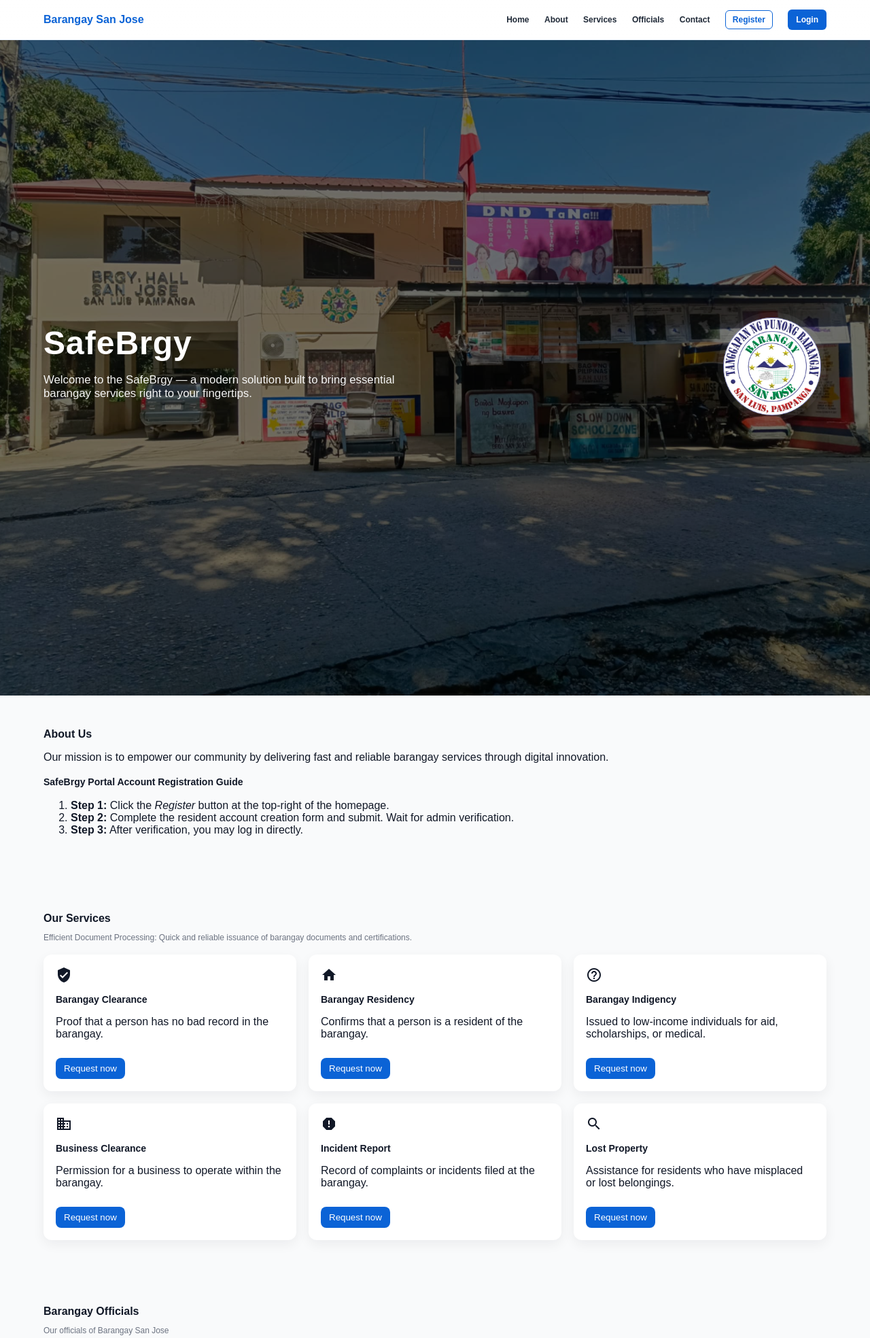
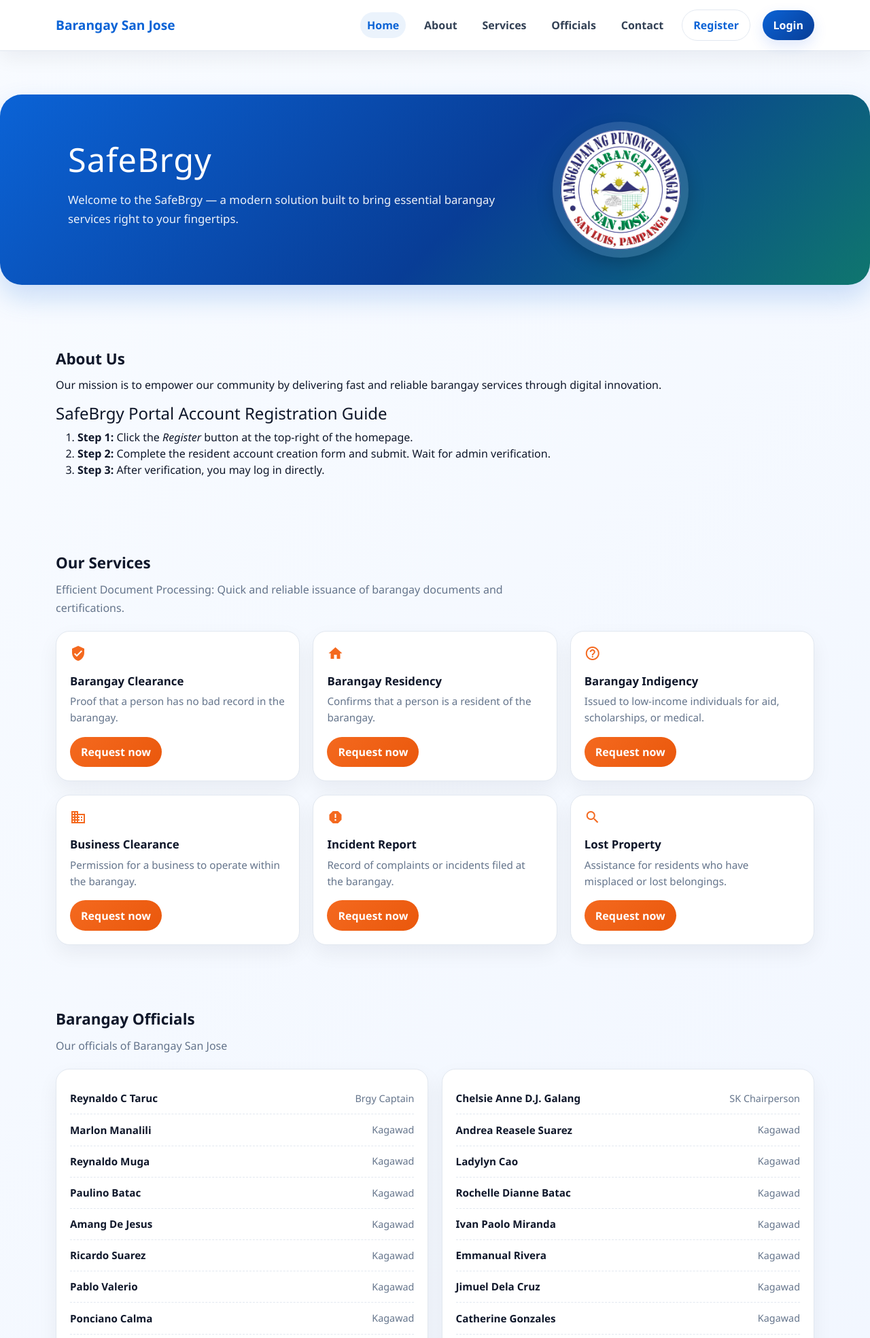
Before and after one commit to Christian-0777/safebrgy, a PHP site: page / in a window 1280 px wide. Shown: the top 1968 px of the page at 68% size. Run offline with PHP 8.4, Linux system fonts and the light colour scheme.

Commit message:
Update 2.2.7.1

```diff
--- a/admin/main-pages/account_settings.php
+++ b/admin/main-pages/account_settings.php
@@ -31,6 +31,7 @@
   <link rel="stylesheet" href="../../assets/css/shared/shared-header.css">
   <link rel="stylesheet" href="../../assets/css/shared/shared_sidebar.css">
   <link rel="stylesheet" href="../../assets/css/shared/colors.css">
+  <link rel="stylesheet" href="../../assets/css/shared/layout.css">
   <!-- Page-specific styles -->
   <link rel="stylesheet" href="../../assets/css/admin/account_settings.css">
   <!-- Font Awesome -->
--- a/admin/main-pages/announcement.php
+++ b/admin/main-pages/announcement.php
@@ -277,6 +277,7 @@
   <link rel="stylesheet" href="../../assets/css/shared/colors.css">
   <!-- Page-specific styles -->
   <link rel="stylesheet" href="../../assets/css/admin/announcement.css">
+  <link rel="stylesheet" href="../../assets/css/shared/layout.css">
   <!-- Font Awesome -->
   <link rel="stylesheet" href="https://cdnjs.cloudflare.com/ajax/libs/font-awesome/6.4.0/css/all.min.css">
   <!-- Bootstrap CSS -->
--- a/admin/main-pages/dashboard.php
+++ b/admin/main-pages/dashboard.php
@@ -181,6 +181,7 @@
   <link rel="stylesheet" href="https://cdn.jsdelivr.net/npm/bootstrap@5.3.0/dist/css/bootstrap.min.css">
   <!-- Page-specific styles -->
   <link rel="stylesheet" href="../../assets/css/admin/dashboard.css">
+  <link rel="stylesheet" href="../../assets/css/shared/layout.css">
   <!-- Font Awesome -->
   <link rel="stylesheet" href="https://cdnjs.cloudflare.com/ajax/libs/font-awesome/6.4.0/css/all.min.css">
 </head>
@@ -549,5 +550,6 @@
   <script src="https://cdn.jsdelivr.net/npm/bootstrap@5.3.0/dist/js/bootstrap.bundle.min.js"></script>
   <!-- Page-specific scripts -->
   <script src="../../assets/js/admin/dashboard.js"></script>
+  <script src="../../assets/js/shared/layout_functions.js"></script>
 </body>
 </html>
--- a/admin/main-pages/profile.php
+++ b/admin/main-pages/profile.php
@@ -82,6 +82,7 @@
   <link rel="stylesheet" href="https://cdn.jsdelivr.net/npm/bootstrap@5.3.0/dist/css/bootstrap.min.css">
   <!-- Page-specific styles -->
   <link rel="stylesheet" href="../../assets/css/admin/profile.css">
+  <link rel="stylesheet" href="../../assets/css/shared/layout.css">
   <!-- Font Awesome -->
   <link rel="stylesheet" href="https://cdnjs.cloudflare.com/ajax/libs/font-awesome/6.4.0/css/all.min.css">
 </head>
@@ -301,6 +302,7 @@
 <script src="../../assets/js/shared/shared-sidebar.js"></script>
 <!-- Bootstrap JS -->
 <script src="https://cdn.jsdelivr.net/npm/bootstrap@5.3.0/dist/js/bootstrap.bundle.min.js"></script>
+<script src="../../assets/js/shared/layout_functions.js"></script>
 <!-- Page-specific JS -->
 <script src="../../assets/js/admin/profile.js"></script>
 </body>
--- a/admin/main-pages/reports.php
+++ b/admin/main-pages/reports.php
@@ -115,6 +115,7 @@
   <link rel="stylesheet" href="../../assets/css/shared/shared-header.css">
   <link rel="stylesheet" href="../../assets/css/shared/shared_sidebar.css">
   <link rel="stylesheet" href="../../assets/css/shared/colors.css">
+  <link rel="stylesheet" href="../../assets/css/shared/layout.css">
   <!-- Page-specific styles -->
   <link rel="stylesheet" href="../../assets/css/admin/reports.css">
   <!-- Font Awesome -->
--- a/admin/main-pages/requests.php
+++ b/admin/main-pages/requests.php
@@ -174,6 +174,7 @@
   <link rel="stylesheet" href="../../assets/css/shared/colors.css">
   <!-- Page-specific styles -->
   <link rel="stylesheet" href="../../assets/css/admin/requests.css">
+  <link rel="stylesheet" href="../../assets/css/shared/layout.css">
   <!-- Font Awesome -->
   <link rel="stylesheet" href="https://cdnjs.cloudflare.com/ajax/libs/font-awesome/6.4.0/css/all.min.css">
   <!-- Bootstrap CSS -->
--- a/admin/main-pages/user_verification.php
+++ b/admin/main-pages/user_verification.php
@@ -58,6 +58,7 @@
   <link rel="stylesheet" href="../../assets/css/shared/colors.css">
   <!-- Page-specific styles -->
   <link rel="stylesheet" href="../../assets/css/admin/user_verification.css">
+  <link rel="stylesheet" href="../../assets/css/shared/layout.css">
   <!-- Font Awesome -->
   <link rel="stylesheet" href="https://cdnjs.cloudflare.com/ajax/libs/font-awesome/6.4.0/css/all.min.css">
 </head>
--- /dev/null
+++ b/assets/css/shared/layout.css
@@ -0,0 +1,371 @@
+:root {
+  --app-bg: #f4f7fb;
+  --app-surface: #ffffff;
+  --app-surface-2: #f8fbff;
+  --app-border: #e5ebf2;
+  --app-accent: #2563eb;
+  --app-accent-2: #0f766e;
+  --app-accent-soft: #dbeafe;
+  --app-muted: #64748b;
+  --app-dark: #0f172a;
+  --shadow-soft: 0 12px 32px rgba(15, 23, 42, 0.07);
+}
+
+body {
+  margin: 0;
+  font-family: "Segoe UI", Arial, sans-serif;
+  background: linear-gradient(135deg, #f8fbff 0%, #eef5ff 100%);
+  color: var(--app-dark);
+  min-height: 100vh;
+}
+
+body, .header, .sidebar, .main-content {
+  transition: all 0.25s ease;
+}
+
+a {
+  color: inherit;
+  text-decoration: none;
+}
+
+img {
+  max-width: 100%;
+  display: block;
+}
+
+.btn,
+.form-control,
+.form-select,
+.card,
+.table {
+  border-radius: 0.9rem;
+}
+
+.btn-primary {
+  background: linear-gradient(135deg, var(--app-accent), var(--app-accent-2));
+  border: none;
+  box-shadow: 0 8px 20px rgba(37, 99, 235, 0.15);
+}
+
+.btn-primary:hover {
+  background: linear-gradient(135deg, #1d4ed8, #0f766e);
+  transform: translateY(-1px);
+}
+
+.btn-outline-secondary,
+.btn-outline-primary {
+  border-radius: 999px;
+}
+
+.page-shell,
+.container-fluid {
+  max-width: 1440px;
+  margin: 0 auto;
+}
+
+.header {
+  position: fixed;
+  top: 0;
+  left: 0;
+  right: 0;
+  height: 74px;
+  background: rgba(255, 255, 255, 0.95);
+  backdrop-filter: blur(16px);
+  border-bottom: 1px solid var(--app-border);
+  box-shadow: var(--shadow-soft);
+  display: flex;
+  align-items: center;
+  justify-content: space-between;
+  padding: 0 1.5rem;
+  z-index: 1050;
+}
+
+.header-left,
+.header-right {
+  display: flex;
+  align-items: center;
+  gap: 0.85rem;
+}
+
+.header-logo {
+  display: flex;
+  align-items: center;
+  gap: 0.75rem;
+  font-weight: 700;
+  color: var(--app-dark);
+}
+
+.header-logo .logo-image {
+  width: 42px;
+  height: 42px;
+  border-radius: 50%;
+  object-fit: cover;
+  box-shadow: 0 6px 15px rgba(15, 23, 42, 0.12);
+}
+
+.header .sidebar-toggle,
+.nav-toggle {
+  display: none;
+  align-items: center;
+  justify-content: center;
+  width: 42px;
+  height: 42px;
+  border: 1px solid var(--app-border);
+  border-radius: 50%;
+  background: var(--app-surface);
+  color: var(--app-accent);
+  box-shadow: 0 8px 20px rgba(15, 23, 42, 0.06);
+}
+
+.user-profile {
+  display: flex;
+  align-items: center;
+  gap: 0.75rem;
+  padding: 0.45rem 0.75rem;
+  border: 1px solid var(--app-border);
+  border-radius: 999px;
+  background: var(--app-surface-2);
+  box-shadow: inset 0 1px 0 rgba(255,255,255,0.7);
+}
+
+.profile-avatar {
+  width: 40px;
+  height: 40px;
+  border-radius: 50%;
+  display: flex;
+  align-items: center;
+  justify-content: center;
+  background: linear-gradient(135deg, var(--app-accent), var(--app-accent-2));
+  color: white;
+  font-weight: 700;
+}
+
+.profile-name {
+  font-size: 0.95rem;
+  font-weight: 600;
+}
+
+.profile-role {
+  font-size: 0.8rem;
+  color: var(--app-muted);
+}
+
+.sidebar {
+  position: fixed;
+  top: 0;
+  left: 0;
+  width: 260px;
+  height: 100vh;
+  padding-top: 84px;
+  background: linear-gradient(180deg, #071b3b 0%, #1d4ed8 100%);
+  color: white;
+  border-right: 1px solid rgba(255,255,255,0.1);
+  box-shadow: 16px 0 48px rgba(15, 23, 42, 0.2);
+  z-index: 1040;
+}
+
+.sidebar-menu {
+  list-style: none;
+  padding: 0 0.8rem;
+  margin: 0;
+}
+
+.sidebar-menu a,
+.sidebar-footer a {
+  display: flex;
+  align-items: center;
+  gap: 0.8rem;
+  padding: 0.8rem 1rem;
+  margin: 0.3rem 0;
+  border-radius: 0.85rem;
+  color: rgba(255,255,255,0.92);
+  font-weight: 600;
+  transition: all 0.2s ease;
+}
+
+.sidebar-menu a:hover,
+.sidebar-footer a:hover,
+.sidebar-menu a.active {
+  background: rgba(255, 255, 255, 0.16);
+  color: white;
+  transform: translateX(2px);
+}
+
+.sidebar-footer {
+  position: absolute;
+  bottom: 1rem;
+  left: 0;
+  right: 0;
+  padding: 0 0.8rem;
+}
+
+.main-content {
+  margin-left: 260px;
+  min-height: 100vh;
+  padding: 90px 1.25rem 2rem;
+}
+
+.page-card,
+.card {
+  background: rgba(255, 255, 255, 0.95);
+  border: 1px solid var(--app-border);
+  box-shadow: var(--shadow-soft);
+}
+
+.page-title,
+.welcome-title,
+.section-title {
+  font-size: 1.45rem;
+  font-weight: 700;
+  color: var(--app-dark);
+}
+
+.welcome-title {
+  font-size: 1.7rem;
+}
+
+.page-subtitle,
+.text-muted {
+  color: var(--app-muted);
+}
+
+.stat-card,
+.tracker-card,
+.service-card {
+  background: var(--app-surface);
+  border: 1px solid var(--app-border);
+  border-radius: 1.1rem;
+  box-shadow: var(--shadow-soft);
+}
+
+.stat-card,
+.tracker-card {
+  padding: 1.2rem;
+}
+
+.hero-panel {
+  background: linear-gradient(135deg, rgba(37, 99, 235, 0.98), rgba(15, 118, 110, 0.95));
+  color: white;
+  border-radius: 1.5rem;
+  box-shadow: var(--shadow-soft);
+}
+
+.hero-panel .lead {
+  font-size: 1rem;
+  line-height: 1.7;
+  color: rgba(255,255,255,0.9);
+}
+
+.mobile-nav {
+  display: none;
+  position: fixed;
+  top: 78px;
+  right: 1rem;
+  width: min(280px, calc(100vw - 2rem));
+  background: var(--app-surface);
+  border-radius: 1rem;
+  box-shadow: var(--shadow-soft);
+  border: 1px solid var(--app-border);
+  padding: 0.8rem;
+  z-index: 1060;
+}
+
+.mobile-nav.open {
+  display: block;
+}
+
+.mobile-nav a {
+  display: block;
+  padding: 0.7rem 0.75rem;
+  border-radius: 0.75rem;
+  color: var(--app-dark);
+  font-weight: 600;
+}
+
+.mobile-nav a:hover {
+  background: var(--app-accent-soft);
+  color: var(--app-accent);
+}
+
+.sidebar-backdrop {
+  position: fixed;
+  inset: 0;
+  background: rgba(2, 8, 23, 0.45);
+  backdrop-filter: blur(2px);
+  z-index: 1030;
+  display: none;
+}
+
+.sidebar-backdrop.show {
+  display: block;
+}
+
+.table thead {
+  background: linear-gradient(135deg, var(--app-accent), var(--app-accent-2));
+  color: white;
+}
+
+.form-control,
+.form-select,
+.form-floating > .form-control {
+  border: 1px solid #d5e0eb;
+  border-radius: 0.8rem;
+  padding: 0.8rem 0.95rem;
+}
+
+.form-control:focus,
+.form-select:focus {
+  border-color: var(--app-accent);
+  box-shadow: 0 0 0 0.2rem rgba(37, 99, 235, 0.15);
+}
+
+@media (max-width: 991px) {
+  .header-nav {
+    display: none;
+  }
+
+  .main-content {
+    padding-left: 1rem;
+    padding-right: 1rem;
+  }
+}
+
+@media (max-width: 768px) {
+  .header {
+    padding: 0 0.9rem;
+    height: 68px;
+  }
+
+  .header-right .profile-info,
+  .header-right .user-profile .profile-info {
+    display: none;
+  }
+
+  .sidebar {
+    transform: translateX(-100%);
+    width: min(84vw, 300px);
+    padding-top: 74px;
+  }
+
+  .sidebar.open {
+    transform: translateX(0);
+  }
+
+  .main-content {
+    margin-left: 0;
+    padding-top: 84px;
+  }
+
+  .header .sidebar-toggle,
+  .nav-toggle {
+    display: inline-flex;
+  }
+
+  .mobile-nav {
+    display: none;
+  }
+
+  .mobile-nav.open {
+    display: block;
+  }
+}
--- a/assets/style.css
+++ b/assets/style.css
@@ -2,163 +2,97 @@
 
 :root{
   --primary:#0b63d6;
-  --muted:#6b7280;
-  --bg:#f9fafb;
+  --primary-dark:#083d96;
+  --accent:#f4691f;
+  --muted:#64748b;
+  --bg:#f4f7fb;
   --card:#ffffff;
+  --border:#e2e8f0;
   --max-width:1200px;
 }
 
 * {
-  font-family: Arial;
+  font-family: "Segoe UI", Arial, sans-serif;
+}
+
+html {
+  scroll-behavior: smooth;
 }
 
 body{
   margin:0;
-  font-family: Arial;
-  color:#111827;
-  background:var(--bg);
+  color:#0f172a;
+  background:linear-gradient(135deg, #f8fbff 0%, #eef4ff 100%);
   -webkit-font-smoothing:antialiased;
   -moz-osx-font-smoothing:grayscale;
 }
 
 .container{
-  width:90%;
-  max-width:var(--max-width);
+  width:min(92%, var(--max-width));
   margin:0 auto;
 }
 
-/* Header */
-.site-header{
-  background:linear-gradient(180deg, rgba(255,255,255,0.95), rgba(255,255,255,0.9));
+.site-header {
   position:sticky;
   top:0;
   z-index:50;
-  border-bottom:1px solid #e6eef8;
+  backdrop-filter:blur(16px);
+  background:rgba(255,255,255,0.92);
+  border-bottom:1px solid var(--border);
+  box-shadow:0 10px 30px rgba(15,23,42,0.06);
 }
 .header-inner{
   display:flex;
   align-items:center;
   justify-content:space-between;
-  padding:14px 0;
+  min-height:74px;
+  gap:1rem;
 }
-h1, h2, h3, h4, h5, h6 {
-  font-family: Arial;
-}
-
-h1 { font-size: 16px; }
-h2 { font-size: 16px; }
-h3 { font-size: 16px; }
-h4 { font-size: 14px; }
-h5 { font-size: 14px; }
-h6 { font-size: 14px; }
-
-.brand h1{font-size: 16px;margin:0;color:var(--primary)}
-.main-nav a{
-  margin-left:18px;
-  text-decoration:none;
-  color:#1f2937;
-  font-weight:600;
-  font-size: 12px;
-}
-.main-nav .btn-primary{
-  background:var(--primary);
-  color:#fff;
-  padding:8px 12px;
-  border-radius:6px;
-  font-size: 12px;
-}
-.main-nav .btn-outline{
-  border:1px solid var(--primary);
-  color:var(--primary);
-  padding:6px 10px;
-  border-radius:6px;
-  text-decoration:none;
-  font-size: 12px;
-}
-
-/* Mobile nav toggle */
-.nav-toggle{display:none;background:none;border:0;font-size:20px}
-
-/* Hero */
-.hero{
-  background-image: url('../assets/img/hero.jpg');
-  background-size:cover;
-  background-position:center;
-  min-height:950px;
-  display:flex;
-  align-items:center;
-  color:#fff;
-}
-.hero-overlay{
-  width:100%;
-  background:rgba(0,0,0,0.55);
-  padding:400px 0;
-}
-.hero-content{
-  display:flex;
-  align-items:center;
-  justify-content:space-between;
-}
-.hero-text h2{font-size:48px;margin:0 0 8px 0;letter-spacing:1px}
-.lead{max-width:560px;font-size:1.05rem;color:rgba(255,255,255,0.95)}
-.hero-seal img{width:160px;border-radius:50%;background:rgba(255,255,255,0.06);padding:8px}
-
-/* Sections */
-.section{padding:48px 0;background:transparent}
-.section h3{margin:0 0 12px 0;font-size: 16px}
-.section .sub{color:var(--muted);margin-bottom:18px;font-size: 12px}
-
-/* Services grid */
-.services-grid{
-  display:grid;
-  grid-template-columns:repeat(3,1fr);
-  gap:18px;
-}
-.service-card{
-  background:var(--card);
-  padding:18px;
-  border-radius:12px;
-  box-shadow:0 6px 18px rgba(15,23,42,0.06);
-  text-align:left;
-}
-.service-icon{font-size:48px}
-.service-card h4{margin:12px 0 6px 0}
-.btn-request{
-  margin-top:10px;
-  background:var(--primary);
-  color:#fff;
-  border:0;padding:8px 12px;border-radius:8px;
-  cursor:pointer;
-}
-
-/* Officials */
-.officials-grid{display:flex;gap:24px}
-.officials-grid .column{flex:1;background:var(--card);padding:18px;border-radius:10px}
+.brand h1{font-size:1.2rem;margin:0;color:var(--primary);font-weight:700}
+.main-nav{display:flex;align-items:center;gap:1.1rem;flex-wrap:wrap}
+.main-nav a{color:#334155;font-weight:600;padding:0.45rem 0.6rem;border-radius:999px}
+.main-nav a:hover,.main-nav a.active{background:rgba(11,99,214,0.08);color:var(--primary)}
+.main-nav .btn-outline,.main-nav .btn-primary{padding:0.6rem 1rem;border-radius:999px;font-weight:600}
+.main-nav .btn-primary{background:linear-gradient(135deg, var(--primary), var(--primary-dark));color:#fff}
+.main-nav .btn-outline{border:1px solid var(--border);color:var(--primary)}
+.nav-toggle{display:none;background:#fff;border:1px solid var(--border);color:var(--primary);border-radius:50%;width:42px;height:42px;align-items:center;justify-content:center}
+.mobile-nav {display:none;margin-top:0.75rem;padding:0.8rem;border:1px solid var(--border);background:#fff;border-radius:1rem;box-shadow:0 12px 30px rgba(15,23,42,0.08)}
+.mobile-nav.open{display:block}
+.mobile-nav a{display:block;padding:0.7rem 0.8rem;border-radius:0.8rem;color:#334155;font-weight:600}
+.mobile-nav a:hover{background:#f1f5f9;color:var(--primary)}
+.hero{padding:4rem 0 3rem}
+.hero-overlay{padding:2.5rem;border-radius:2rem;background:linear-gradient(135deg, var(--primary) 0%, var(--primary-dark) 55%, #0f766e 100%);color:#fff;box-shadow:0 18px 40px rgba(11,99,214,0.2)}
+.hero-content{display:grid;grid-template-columns:1.3fr 0.7fr;align-items:center;gap:2rem}
+.hero-text h2{font-size:clamp(2rem, 3.8vw, 3.2rem);margin:0 0 1rem;letter-spacing:0.02em}
+.lead{max-width:640px;font-size:1.05rem;color:rgba(255,255,255,0.92);line-height:1.7}
+.hero-seal img{width:min(200px, 55vw);border-radius:50%;background:rgba(255,255,255,0.12);padding:12px;box-shadow:0 10px 24px rgba(0,0,0,0.18)}
+.section{padding:3rem 0}
+.section h3{margin:0 0 0.75rem 0;font-size:1.4rem;font-weight:700;color:#0f172a}
+.section .sub{color:var(--muted);margin-bottom:1.25rem;font-size:1rem;max-width:720px;line-height:1.7}
+.about .card,.register-card,.service-card,.column{background:var(--card);border:1px solid var(--border);box-shadow:0 12px 30px rgba(15,23,42,0.06)}
+.about .card{padding:1.25rem;border-radius:1.25rem}
+.register-card{padding:1.4rem;border-radius:1.25rem}
+.register-form input,.register-form select,.register-form textarea{width:100%;padding:0.8rem 0.95rem;border-radius:0.85rem;border:1px solid var(--border);margin-top:0.4rem;background:#fff}
+.register-form button{margin-top:1rem}
+.services-grid{display:grid;grid-template-columns:repeat(3, minmax(0, 1fr));gap:1.2rem}
+.service-card{padding:1.25rem;border-radius:1.25rem;transition:transform .2s ease, box-shadow .2s ease}
+.service-card:hover{transform:translateY(-4px);box-shadow:0 16px 35px rgba(15,23,42,0.1)}
+.service-icon{font-size:2.2rem;color:var(--accent)}
+.service-card h4{margin:0.8rem 0 0.45rem 0;font-size:1.05rem;font-weight:700}
+.service-card p{color:var(--muted);font-size:0.95rem;line-height:1.6}
+.btn-request{border:none;background:linear-gradient(135deg, var(--accent), #ea580c);color:#fff;padding:0.65rem 1rem;border-radius:999px;font-weight:600}
+.officials-grid{display:grid;grid-template-columns:repeat(2,minmax(0,1fr));gap:1.2rem}
+.officials-grid .column{padding:1.25rem;border-radius:1.25rem}
 .officials-grid ul{list-style:none;padding:0;margin:0}
-.officials-grid li{display:flex;justify-content:space-between;padding:8px 0;border-bottom:1px dashed #eef2f7}
-.officials-grid li strong{font-weight:700}
-.officials-grid li span{color:var(--muted)}
-
-/* Footer */
-.site-footer{background:#0b63d6;color:#fff;padding:28px 0;margin-top:20px}
+.officials-grid li{display:flex;justify-content:space-between;align-items:center;padding:0.7rem 0;border-bottom:1px dashed #e2e8f0;gap:1rem}
+.officials-grid li strong{font-weight:700;font-size:0.95rem}
+.officials-grid li span{color:var(--muted);font-size:0.9rem}
+.site-footer{background:linear-gradient(135deg, #061a38 0%, #0b63d6 100%);color:#fff;padding:2.5rem 0 1rem;margin-top:2rem}
 .footer-grid{display:grid;grid-template-columns:repeat(4,1fr);gap:18px;align-items:start}
-.footer-seal{width:64px}
+.footer-seal{width:64px;border-radius:50%;padding:0.4rem;background:rgba(255,255,255,0.15)}
 .site-footer a{color:#fff;text-decoration:none}
 .site-footer ul{list-style:none;padding:0;margin:0}
 .site-footer address{font-style:normal;color:rgba(255,255,255,0.9)}
-.copyright{padding:12px 0;text-align:center;color:rgba(255,255,255,0.85)}
-
-/* Responsive */
-@media (max-width:900px){
-  .services-grid{grid-template-columns:repeat(2,1fr)}
-  .hero-content{flex-direction:column;gap:18px}
-  .officials-grid{flex-direction:column}
-  .footer-grid{grid-template-columns:repeat(2,1fr)}
-  .main-nav{display:none}
-  .nav-toggle{display:block}
-}
-@media (max-width:600px){
-  .services-grid{grid-template-columns:1fr}
-  .footer-grid{grid-template-columns:1fr}
-  .hero-text h2{font-size:32px}
-}
+.copyright{padding:1rem 0 0;text-align:center;color:rgba(255,255,255,0.85);border-top:1px solid rgba(255,255,255,0.15);margin-top:1.2rem}
+@media (max-width: 900px){.hero-content{grid-template-columns:1fr}.services-grid{grid-template-columns:repeat(2, minmax(0, 1fr))}.officials-grid{grid-template-columns:1fr}}
+@media (max-width: 600px){.header-inner{min-height:68px}.main-nav{display:none}.nav-toggle{display:inline-flex}.hero{padding:2rem 0 1.5rem}.hero-overlay{padding:1.3rem}.services-grid{grid-template-columns:1fr}.footer-grid{grid-template-columns:1fr}.brand h1{font-size:1rem}}
--- a/index.php
+++ b/index.php
@@ -11,9 +11,11 @@
   <meta name="viewport" content="width=device-width,initial-scale=1" />
   <title>SafeBrgy — Barangay San Jose</title>
   <link rel="icon" type="image/png" href="assets/img/seal.png">
+  <link rel="stylesheet" href="https://cdn.jsdelivr.net/npm/bootstrap@5.3.2/dist/css/bootstrap.min.css">
+  <link rel="stylesheet" href="https://cdnjs.cloudflare.com/ajax/libs/font-awesome/6.4.0/css/all.min.css">
+  <link rel="stylesheet" href="assets/css/shared/layout.css">
   <link rel="stylesheet" href="assets/style.css">
   <link href="https://fonts.googleapis.com/icon?family=Material+Icons" rel="stylesheet">
-  <link rel="stylesheet" href="assets/css/public/modals/login.css">
 </head>
 <body>
   <header class="site-header">
@@ -30,8 +32,17 @@
         <a href="#register" class="btn-outline">Register</a>
         <a href="public/login.php" class="btn-primary">Login</a>
       </nav>
-      <button class="nav-toggle" id="navToggle" aria-label="Toggle navigation">☰</button>
+      <button class="nav-toggle" data-nav-toggle aria-label="Toggle navigation"><i class="fas fa-bars"></i></button>
     </div>
+    <nav class="mobile-nav" id="mobileNav">
+      <a href="#home">Home</a>
+      <a href="#about">About</a>
+      <a href="#services">Services</a>
+      <a href="#officials">Officials</a>
+      <a href="#contact">Contact</a>
+      <a href="#register">Register</a>
+      <a href="public/login.php">Login</a>
+    </nav>
   </header>
 
   <main>
@@ -400,5 +411,7 @@
   </div>
 
   <script src="assets/js/public/modals/login.js"></script>
+  <script src="https://cdn.jsdelivr.net/npm/bootstrap@5.3.2/dist/js/bootstrap.bundle.min.js"></script>
+  <script src="assets/js/shared/layout_functions.js"></script>
 </body>
 </html>
--- a/public/public-pages/account.php
+++ b/public/public-pages/account.php
@@ -90,6 +90,7 @@
   <link rel="stylesheet" href="../../assets/css/shared/shared-header.css">
   <link rel="stylesheet" href="../../assets/css/shared/shared_sidebar.css">
   <link rel="stylesheet" href="../../assets/css/shared/colors.css">
+  <link rel="stylesheet" href="../../assets/css/shared/layout.css">
   <!-- Page-specific styles -->
   <link rel="stylesheet" href="../../assets/css/public/account.css">
   <!-- Font Awesome -->
--- a/public/public-pages/announcement.php
+++ b/public/public-pages/announcement.php
@@ -62,6 +62,7 @@
   <link rel="stylesheet" href="../../assets/css/shared/colors.css">
   <!-- Page-specific styles -->
   <link rel="stylesheet" href="../assets/css/public/announcement.css">
+  <link rel="stylesheet" href="../../assets/css/shared/layout.css">
   <!-- Font Awesome -->
   <link rel="stylesheet" href="https://cdnjs.cloudflare.com/ajax/libs/font-awesome/6.4.0/css/all.min.css">
 </head>
@@ -313,6 +314,7 @@
 <script src="../../assets/js/shared/shared-sidebar.js"></script>
 <!-- Bootstrap JS -->
 <script src="https://cdn.jsdelivr.net/npm/bootstrap@5.3.0/dist/js/bootstrap.bundle.min.js"></script>
+<script src="../../assets/js/shared/layout_functions.js"></script>
 <!-- Page-specific JS -->
 <script src="../assets/js/public/announcement.js"></script>
 </body>
--- a/public/public-pages/dashboard.php
+++ b/public/public-pages/dashboard.php
@@ -93,6 +93,7 @@
   <link rel="stylesheet" href="../../assets/css/shared/colors.css">
   <!-- Page-specific styles -->
   <link rel="stylesheet" href="../../assets/css/public/dashboard.css">
+  <link rel="stylesheet" href="../../assets/css/shared/layout.css">
 </head>
 <body>
 
@@ -354,6 +355,7 @@
 
 <!-- Bootstrap JS Bundle -->
 <script src="https://cdn.jsdelivr.net/npm/bootstrap@5.3.0/dist/js/bootstrap.bundle.min.js"></script>
+<script src="../../assets/js/shared/layout_functions.js"></script>
 <!-- Shared JS -->
 <script src="../../assets/js/shared/shared-header.js"></script>
 <script src="../../assets/js/shared/shared-sidebar.js"></script>
--- a/public/public-pages/profile.php
+++ b/public/public-pages/profile.php
@@ -108,6 +108,7 @@
   <link rel="stylesheet" href="../../assets/css/shared/colors.css">
   <!-- Page-specific styles -->
   <link rel="stylesheet" href="../../assets/css/public/profile.css">
+  <link rel="stylesheet" href="../../assets/css/shared/layout.css">
   <!-- Font Awesome -->
   <link rel="stylesheet" href="https://cdnjs.cloudflare.com/ajax/libs/font-awesome/6.4.0/css/all.min.css">
 </head>
@@ -419,6 +420,7 @@
 <script src="../../assets/js/shared/shared-sidebar.js"></script>
 <!-- Bootstrap JS -->
 <script src="https://cdn.jsdelivr.net/npm/bootstrap@5.3.0/dist/js/bootstrap.bundle.min.js"></script>
+<script src="../../assets/js/shared/layout_functions.js"></script>
 <!-- Page-specific JS -->
 <script src="../../assets/js/public/profile.js"></script>
 </body>
--- a/public/public-pages/reports.php
+++ b/public/public-pages/reports.php
@@ -67,6 +67,7 @@
   <link rel="stylesheet" href="../../assets/css/shared/colors.css">
   <!-- Page-specific styles -->
   <link rel="stylesheet" href="../../assets/css/public/reports.css">
+  <link rel="stylesheet" href="../../assets/css/shared/layout.css">
 </head>
 <body>
 
--- a/public/public-pages/requests.php
+++ b/public/public-pages/requests.php
@@ -27,6 +27,7 @@
   <link rel="stylesheet" href="../../assets/css/shared/shared-header.css">
   <link rel="stylesheet" href="../../assets/css/shared/shared_sidebar.css">
   <link rel="stylesheet" href="../../assets/css/shared/colors.css">
+  <link rel="stylesheet" href="../../assets/css/shared/layout.css">
   <link rel="stylesheet" href="../../assets/css/public/request.css">
   <link rel="stylesheet" href="https://cdnjs.cloudflare.com/ajax/libs/font-awesome/6.4.0/css/all.min.css">
 </head>
```
Also changed, not shown: assets/js/shared/layout_functions.js (added, +96 -0 lines), README.md, assets/js/shared/nav-toggle.js (added).
